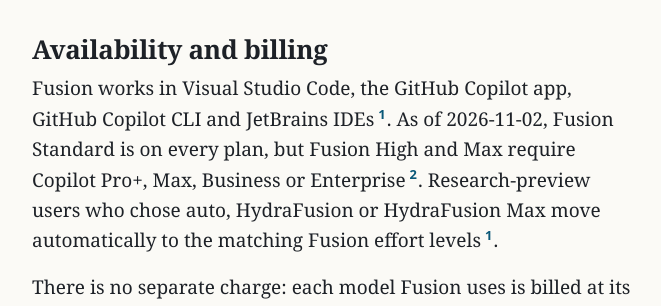
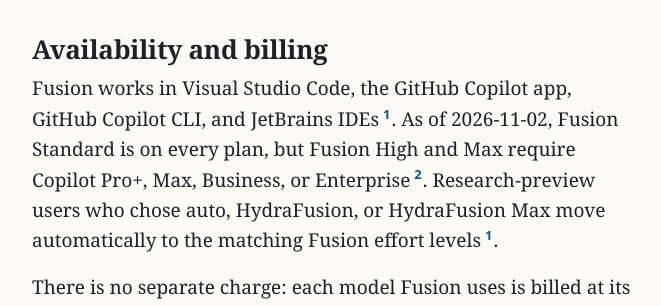
Before and after one commit to northwind-press/northwind-press.github.io, a Jekyll site: the page built from _posts/2026-11-02-github-copilot-fusion-ga.md, in a window 1280 px wide and 900 px high, scrolled down 1127 px. Shown: the part 185-491 px from the top of the window, without its empty margins (308-969 px from the left). Built offline with Jekyll 4.4.1, drawn with Linux system fonts in a browser that asks for light colours.

Commit message:
Copy: serial commas (style.md §11)
Co-Authored-By: Claude Opus 5.5 <noreply@anthropic.com>

```diff
--- a/_posts/2026-11-02-github-copilot-fusion-ga.md
+++ b/_posts/2026-11-02-github-copilot-fusion-ga.md
@@ -28,7 +28,7 @@ GitHub says Copilot Fusion Max scored 60 on the Artificial Analysis Coding Agent
 
 ## Availability and billing
 
-Fusion works in Visual Studio Code, the GitHub Copilot app, GitHub Copilot CLI and JetBrains IDEs{% include cite.html n=1 %}. As of 2026-11-02, Fusion Standard is on every plan, but Fusion High and Max require Copilot Pro+, Max, Business or Enterprise{% include cite.html n=2 %}. Research-preview users who chose auto, HydraFusion or HydraFusion Max move automatically to the matching Fusion effort levels{% include cite.html n=1 %}.
+Fusion works in Visual Studio Code, the GitHub Copilot app, GitHub Copilot CLI, and JetBrains IDEs{% include cite.html n=1 %}. As of 2026-11-02, Fusion Standard is on every plan, but Fusion High and Max require Copilot Pro+, Max, Business, or Enterprise{% include cite.html n=2 %}. Research-preview users who chose auto, HydraFusion, or HydraFusion Max move automatically to the matching Fusion effort levels{% include cite.html n=1 %}.
 
 There is no separate charge: each model Fusion uses is billed at its standard rate{% include cite.html n=1 %}{% include cite.html n=2 %}. High and Max can use more than one model per task, so a task may cost more AI credits than on Standard{% include cite.html n=2 %}. Paid plans get 30% off model costs when using Fusion through 2026-11-30{% include cite.html n=2 %}.
 
```
